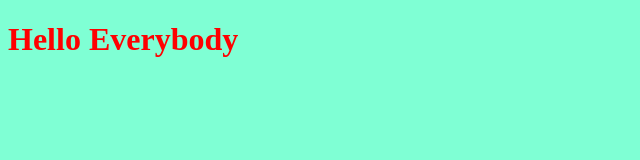
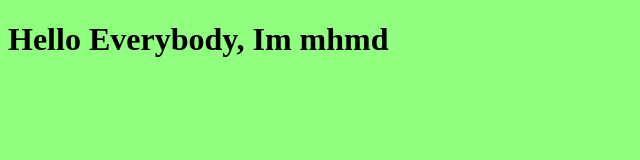
Before and after one commit to altaheri86/myproject, a plain HTML site: page index.html in a window 1280 px wide. Shown: the whole page, without its empty margins (0-640 px from the left). Drawn offline with Linux system fonts and the light colour scheme.

Commit message:
create my fifth commit

```diff
--- a/index.html
+++ b/index.html
@@ -7,7 +7,7 @@
     <link rel="stylesheet" href="style.css">
 </head>
 <body>
-    <h1>Hello Everybody</h1>
+    <h1>Hello Everybody, Im mhmd</h1>
     <script src="app.js"></script>
 </body>
 </html>
--- a/style.css
+++ b/style.css
@@ -1,6 +1,6 @@
 h1{
-    color: red;
+    color: black;
 }
 body{
-    background-color: aquamarine;
+    background-color: rgb(144, 255, 127);
 }
```
